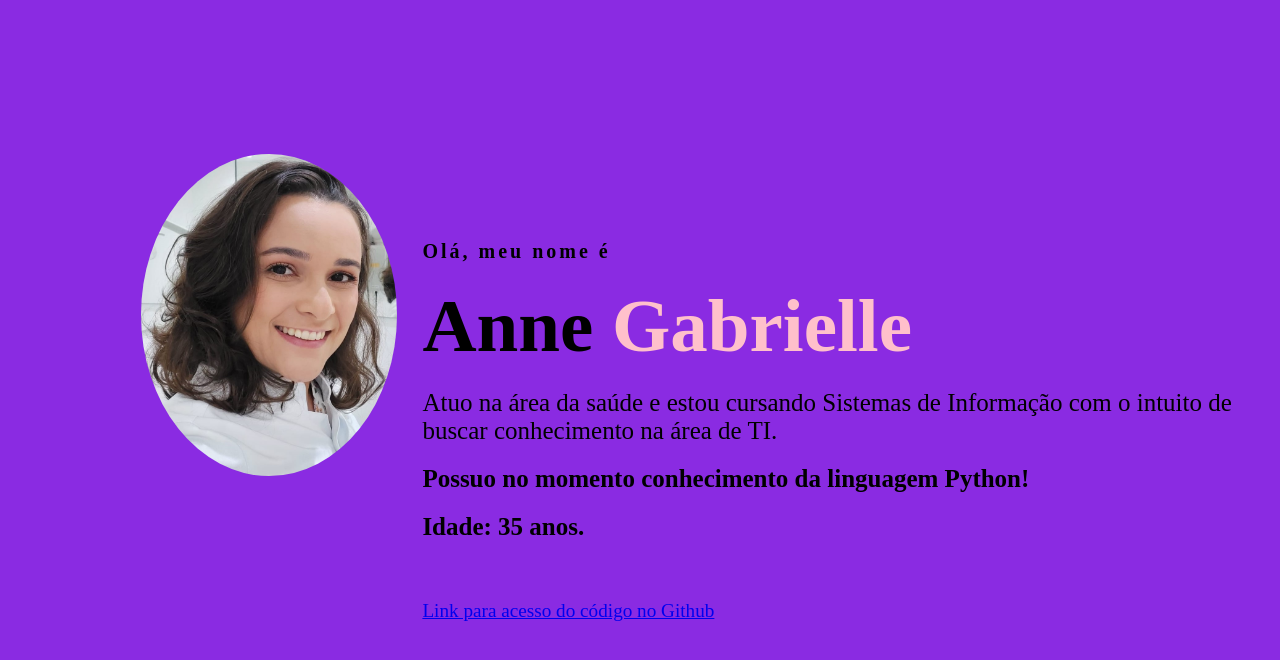
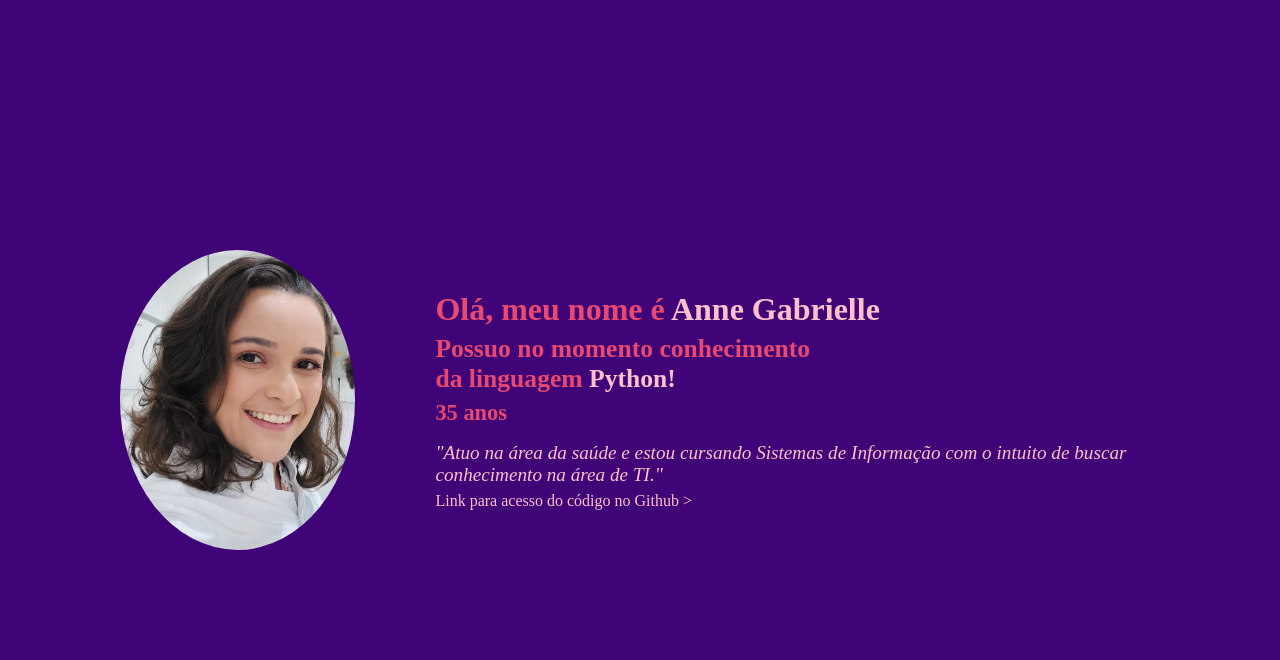
Before and after one commit to gabrielleanne/desafio_byte, a plain HTML site: page index.html in a window 1280 px wide. Drawn offline with Linux system fonts and the light colour scheme.

Commit message:
Ajustando html e css, uma ajudinha pratique assimgit add .

```diff
--- a/index.html
+++ b/index.html
@@ -7,29 +7,25 @@
     <link rel="stylesheet" href="style.css">
 </head>
 <body>
-    <div class="all">
-       <div class="img">
-            <img src="fotov.jpeg" alt="avatar">
-       </div><!--img-->
-        <div class=" info">
-            <h4>Olá, meu nome é</h4>
-            <h1>Anne <span>Gabrielle</span></h1>
-            <p>Atuo na área da saúde e estou cursando Sistemas de Informação com o intuito de buscar conhecimento na área de TI.</p>
-            <h2>Possuo no momento conhecimento da linguagem Python!</h3>
-            <h3>Idade: 35 anos.</h3>
-        </div><!--info-->
-        <div class="link">
-            <a class href="https://github.com/gabrielleanne">Link para acesso do código no Github</a>
-
-        </div><!--link-->
-
-
-
-
-
-
-    </div><!--all-->
-
-
+    <main>
+        <div class="container box-profile">
+            <!--img-->
+            <div class="img"></div>
+            <article>
+                <!--info-->
+                <div class="info">
+                    <h1>Olá, meu nome é <strong>Anne Gabrielle</strong></h1>
+                    <h2>Possuo no momento conhecimento da linguagem <strong>Python!</strong></h2>
+                    <h3>35 anos</h3>
+                </div>
+                <!--Subtext-->
+                <div class="info">
+                    <p>"Atuo na área da saúde e estou cursando Sistemas de Informação com o intuito de buscar conhecimento na área de TI."</p>
+                    <!--Link-->
+                    <a class href="https://github.com/gabrielleanne">Link para acesso do código no Github ></a>
+                </div>
+            </article>
+        </div>
+    </main><!--all-->
 </body>
 </html>
--- a/style.css
+++ b/style.css
@@ -1,71 +1,93 @@
-*{
+html,body{
+    height: 100vh;
     padding:0;
     margin:0;
-    box-sizing: border-box;
+    font: 16px;
 }
 
-.all{
-
-    background-color: blueviolet;
+main{
+    display: flex;
+    align-items: center;
+    justify-content: center;
+    background-color: rgb(63, 3, 119);
     background-size: cover;
     background-position: center;
     height: 100vh;
     width: 100%;
 }
 
-.img img{
-    width: 20%;
-    border-radius: 50%;
-    position: absolute;
-    margin-top: 12%;
-    margin-left: 11%;
-}
-.info{
-    position: absolute;
-    top:30%;
-    left: 33%;
-    transform: translateY (-50%);
+.container{
+    max-width: 1444px;
+    margin: auto 0;
+    color: rgb(231, 73, 112);
 }
 
-.info span{
+.box-profile{
+    padding: 80px 120px;
+    display: flex;
+    align-items: center;
+    gap: 80px;
+}
+
+.img{
+    background-image: url("./fotov.jpeg");
+    background-size: cover;
+    width: 300px;
+    height: 300px;
+    border-radius: 100%;
+}
+
+article{
+    display: flex;
+    flex-direction: column;
+    align-items: flex-start;
+    gap: 16px;
+}
+
+.info{
+   display: flex;
+   flex-direction: column;
+   gap: 6px;
+}
+
+strong{
     color: pink;
 }
 
-h4{
-    color: black;
-    letter-spacing: 3px;
-    font-size: 20px;;
+h1{
+    margin: 0px;
+    padding: 0px;
+    font-size: 2rem;
+    font-weight: 700;
 }
 
-h1{
-    color: black;
-    margin: 20px 0px 20px;
-    font-size: 75px;
+h2{
+    max-width: 400px;
+    margin: 0px;
+    padding: 0px;
+    font-size: 1.6rem;
+    font-weight: 600;
 }
 
 h3{
-    color: black;
-    font-size: 25px;
-    margin: 20px 0px 20px;
+    margin: 0px;
+    padding: 0px;
+    font-size: 1.4rem;
+    font-weight: 600;
 }
 
 p{
-    color: black;
-    font-size: 25px;
+    margin: 0px;
+    padding: 0px;
+    font-size: 1.2rem;
+    font-weight: 500;
+    font-style: italic;
+    color: pink;
 }
 
-h2{
-    color: black;
-    font-size: 25px;
-    margin: 20px 0px 20px;
+a{
+    color: pink;
+    font-size: 1rem;
+    text-decoration: none;
+    font-weight: 300;
 }
-
-.link{
-    color: black;
-    font-size: 120%;
-    text-decoration: none;
-    position: absolute;
-    top:75%;
-    left: 33%;
-    transform: translateY (-50%);
-}
```
